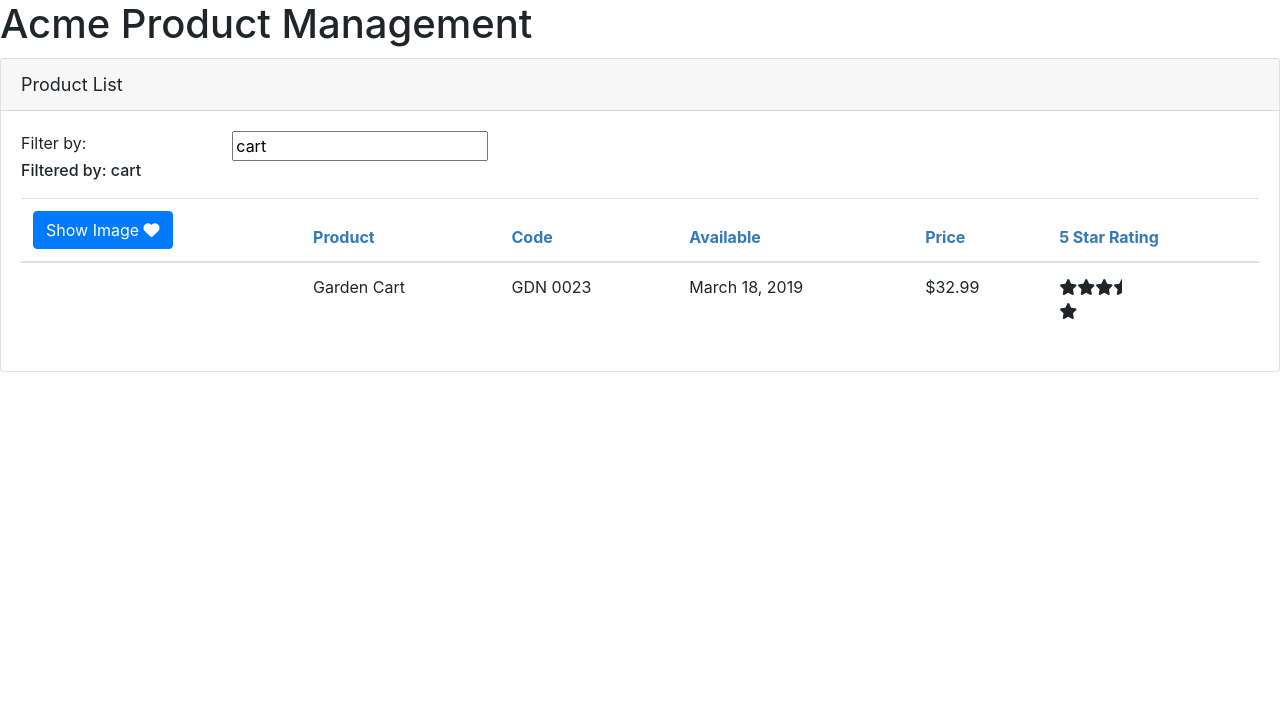
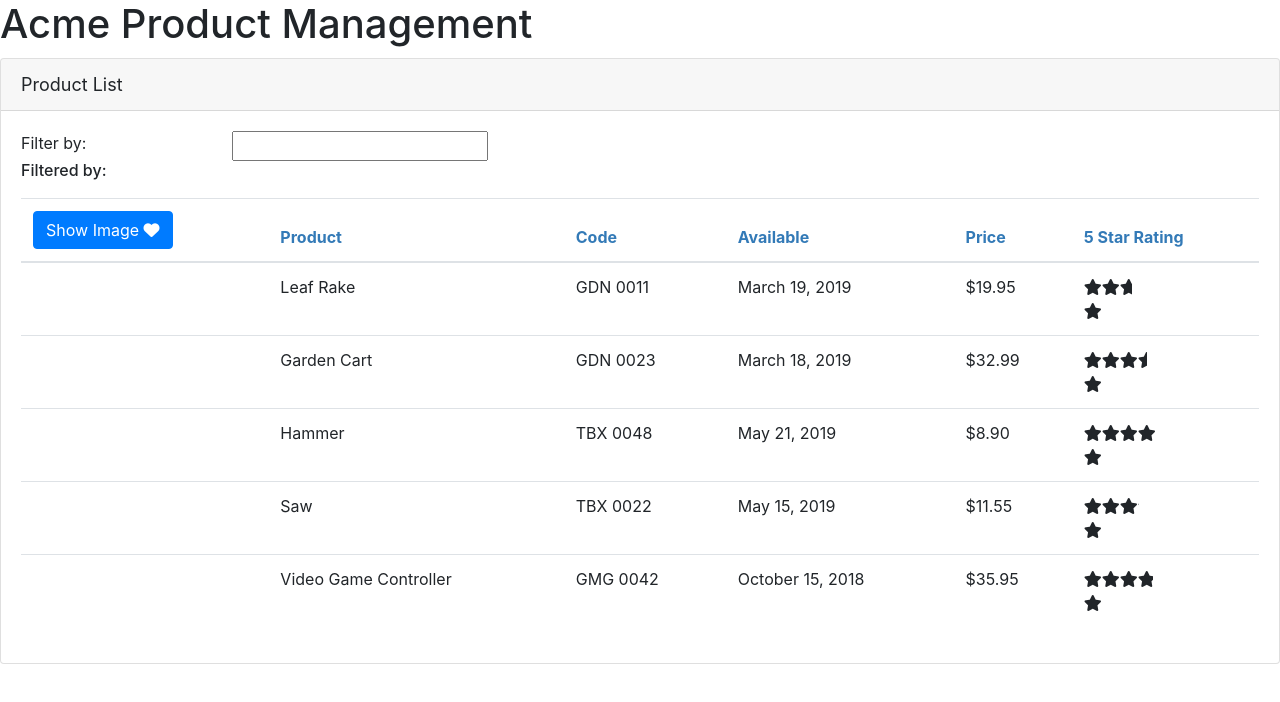
Before and after one commit to KBeltz/dk_getting-started, an Angular app: page / in a window 1280 px wide. Shown: the top 702 px of the page. Built offline with nearby package versions, Linux system fonts and the light colour scheme.

Commit message:
Removing the default filter value

```diff
--- a/src/app/products/product-list.component.ts
+++ b/src/app/products/product-list.component.ts
@@ -29,7 +29,7 @@ export class ProductListComponent implements OnInit {
   ngOnInit(): void {
     this.products = this.productService.getProducts();
     this.filteredProducts = this.products;
-    this.listFilter = "cart";
+    this.listFilter = "";
   }
 
   onRatingClicked(message: string) {
```
Also changed, not shown: package.json (+11 -12 lines).
